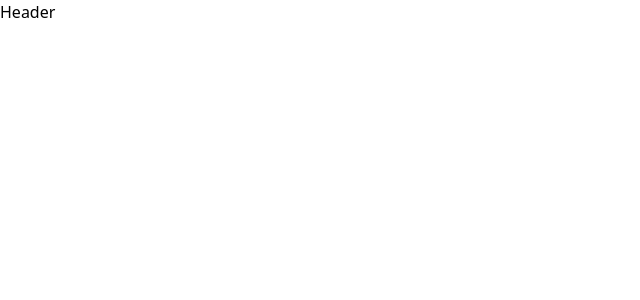
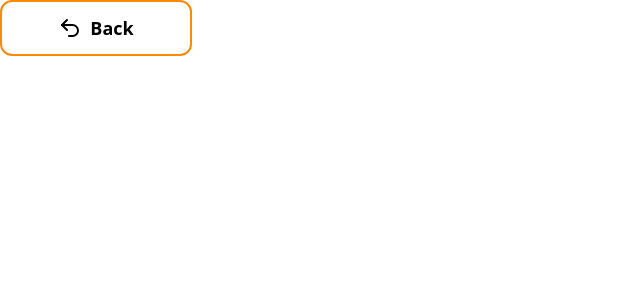
Before and after one commit to bhumi-choudhary/zeniushub_website, a React (Vite) app in the folder zeniushub/: page / in a window 1280 px wide. Shown: the top 300 px of the page, without its empty margins (0-640 px from the left). Built offline with nearby package versions, Linux system fonts and the light colour scheme.

Commit message:
added button common file

```diff
--- a/zeniushub/package.json
+++ b/zeniushub/package.json
@@ -18,6 +18,7 @@
     "@mui/styled-engine-sc": "^7.3.3",
     "@tailwindcss/vite": "^4.1.14",
     "gsap": "^3.13.0",
+    "lucide-react": "^0.544.0",
     "react": "^19.1.1",
     "react-dom": "^19.1.1",
     "react-is": "^18.3.1",
--- /dev/null
+++ b/zeniushub/src/component/Button.jsx
@@ -0,0 +1,55 @@
+import React from "react";
+
+const Button = ({
+    text = "",
+    type = "button",
+    variant = "normal", // normal | back
+    icon = null,
+    onClick,
+}) => {
+    return (
+        <button
+            type={type}
+            onClick={onClick}
+            className={`relative flex items-center justify-center rounded-xl text-black font-semibold text-lg
+        bg-white border-2 border-orange-400 group overflow-hidden
+        transition-all duration-500
+        ${variant === "normal"
+                    ? "w-48 h-14 px-6"
+                    : text
+                        ? "w-48 h-14 px-6"
+                        : "w-14 h-14 px-0"
+                }`}
+        >
+            {/* Icon */}
+            {icon && (
+                <span
+                    className={`relative z-10 flex items-center justify-center transition-colors duration-300 ${text ? "mr-2 group-hover:text-white" : "text-black group-hover:text-white"
+                        }`}
+                >
+                    {icon}
+                </span>
+            )}
+
+            {/* Text */}
+            {text && (
+                <span
+                    className={`relative z-10 transition-colors duration-300 group-hover:text-white`}
+                >
+                    {text}
+                </span>
+            )}
+
+            {/* Overlay */}
+            {variant === "normal" && (
+                <span className="absolute inset-0 bg-orange-400 rounded-xl opacity-0 group-hover:opacity-100 transition-opacity duration-300 z-0"></span>
+            )}
+
+            {variant === "back" && (
+                <span className="absolute left-0 top-0 w-0 h-full bg-orange-400 rounded-xl group-hover:w-full transition-all duration-500 z-0"></span>
+            )}
+        </button>
+    );
+};
+
+export default Button;
--- a/zeniushub/src/layout/Header.jsx
+++ b/zeniushub/src/layout/Header.jsx
@@ -1,8 +1,15 @@
 import React from 'react'
-
+import Button from '../component/Button'
+import { Undo2 } from "lucide-react";
 const Header = () => {
     return (
-        <div>Header</div>
+        <div>
+            <Button text='Back'
+                variant='back'
+                icon={<Undo2 />}
+            />
+
+        </div>
     )
 }
 
```
Also changed, not shown: 1 other file (tests, documents, lock files or other folders).
